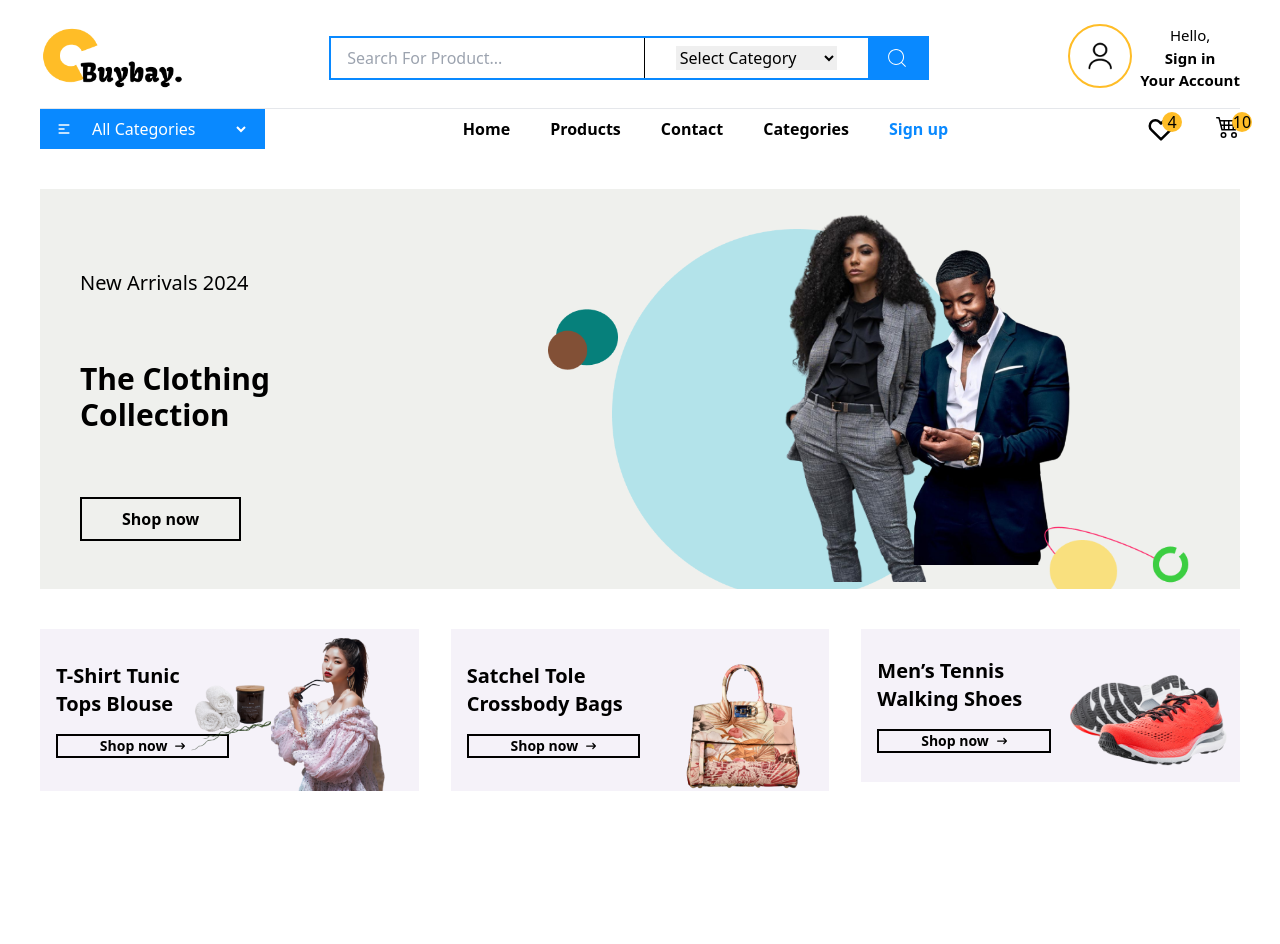
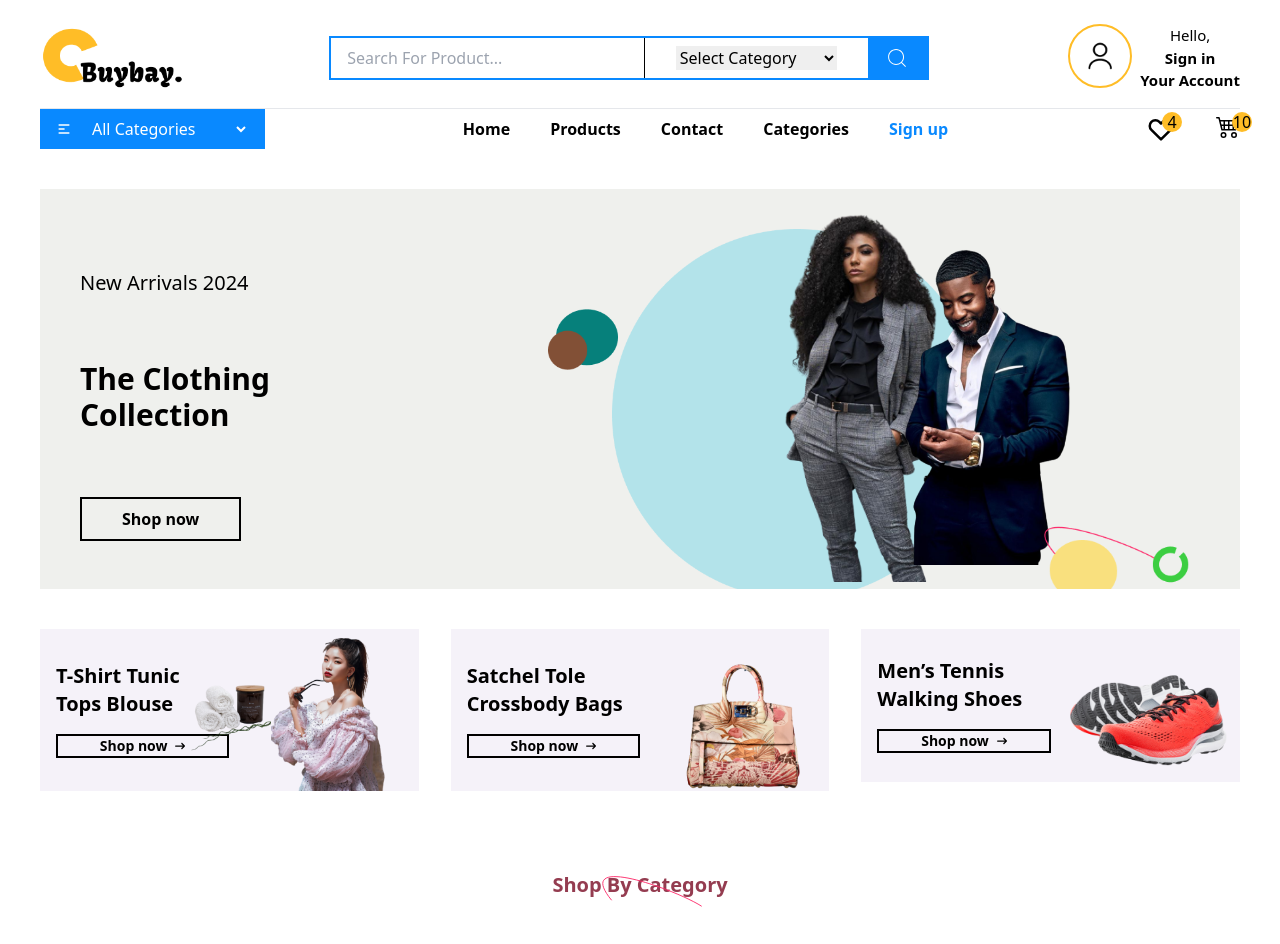
Before and after one commit to syntaxdesigner01/Buybay, a Next.js app: page / in a window 1280 px wide. Shown: the top 944 px of the page. Before the commit the page ends 871 px from the top, so only its background shows below. Built offline with nearby package versions, Linux system fonts and the light colour scheme.

Commit message:
Added PopularCategoryDisplay component to HomePage and added textTitle color to tailwind.config.ts

```diff
--- a/src/app/(Home)/page.tsx
+++ b/src/app/(Home)/page.tsx
@@ -1,9 +1,8 @@
-
-import React from 'react'
 import HomeTopBar from '../components/HomeTopBar'
 import Navbar from '../components/Navbar'
 import HomeHeader from '../components/HomeHeader'
 import GeneralCategoryDisplay from '../components/GeneralCategoryDisplay'
+import PopularCategoryDisplay from '../components/PopularCategoryDisplay'
 
 
 export default function HomePage() {
@@ -13,6 +12,7 @@ export default function HomePage() {
       <Navbar/>
       <HomeHeader/>
       <GeneralCategoryDisplay/>
+      <PopularCategoryDisplay/>
     </section>
   )
 }
--- /dev/null
+++ b/src/app/components/PopularCategoryDisplay.tsx
@@ -0,0 +1,10 @@
+import React from 'react'
+import SectionTitleCard from './SectionTitleCard'
+
+export default function PopularCategoryDisplay() {
+  return (
+    <section className="mb-20">
+      <SectionTitleCard Text="Shop By Category" Position='center' />
+    </section>
+  );
+}
--- /dev/null
+++ b/src/app/components/SectionTitleCard.tsx
@@ -0,0 +1,19 @@
+import Image from 'next/image'
+import React from 'react'
+
+export default function SectionTitleCard({
+  Text,
+  Position,
+}: {
+  Text: string;
+  Position: string;
+}) {
+  return (
+    <section className={`flex flex-col justify-center items-${Position} w-full`}>
+      <p className="text-textTitle font-semibold text-xl">{Text} </p>
+      <div className="relative top-[-2.8vh] left-3">
+        <Image src={"/icons/lineTittle.svg"} alt="" width={100} height={100} />
+      </div>
+    </section>
+  );
+}
--- a/tailwind.config.ts
+++ b/tailwind.config.ts
@@ -13,6 +13,7 @@ const config: Config = {
         secondary: '#FFBD27',
         background: '#F5F2F9',
         text: '#000000',
+        textTitle:'#943C50'
       },
     },
   },
```
Also changed, not shown: public/icons/lineTittle.svg (added).
